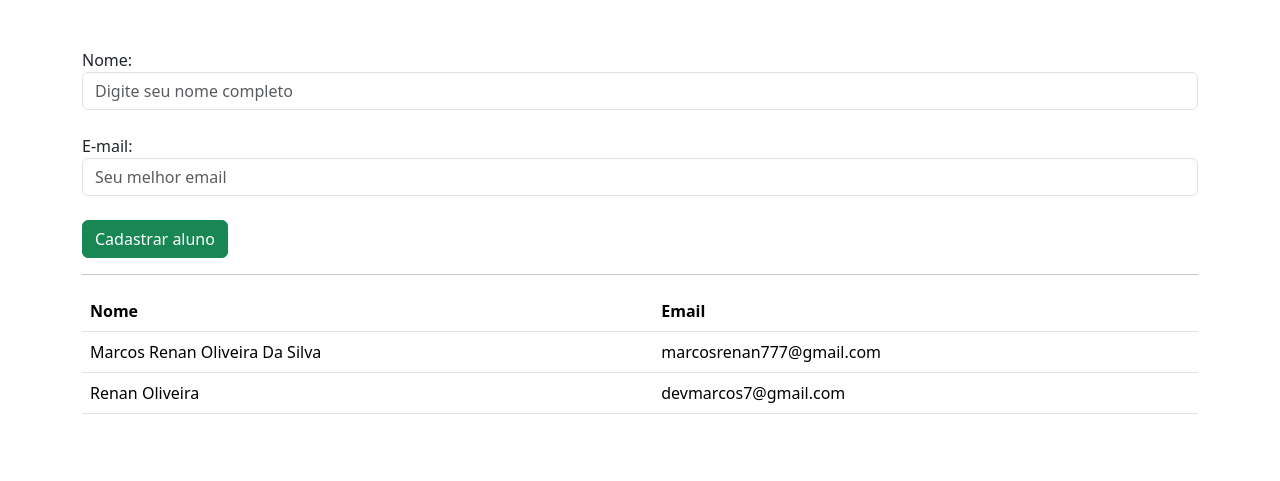
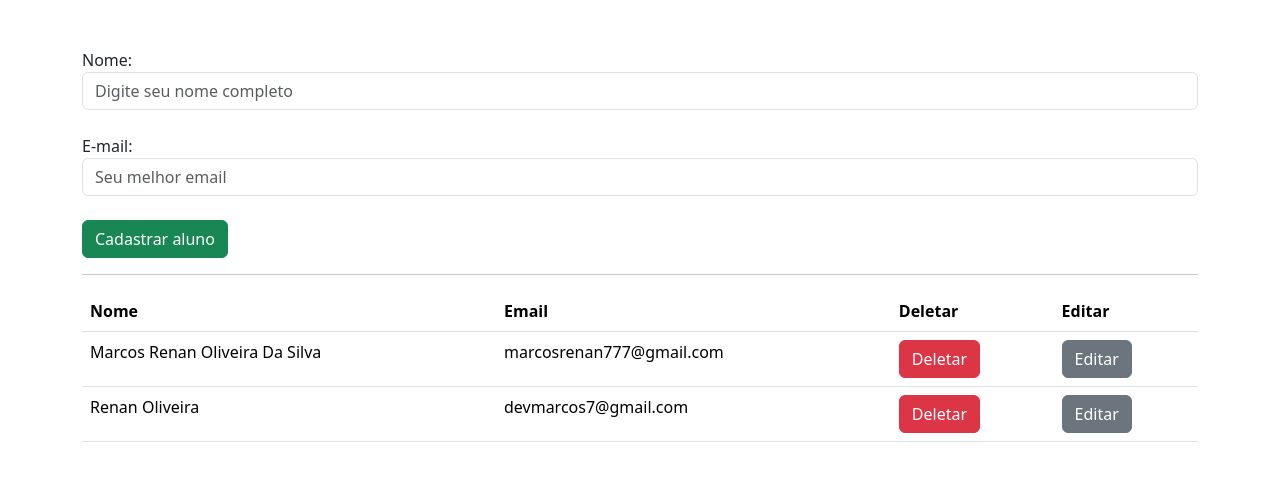
Before and after one commit to marcos-renan/crud_django, a Django app: page /criar_aluno/ in a window 1280 px wide. Shown: the top 481 px of the page. Run offline with Django 5.2, Linux system fonts and the light colour scheme; data comes from the database, SQL or seed files in the repository; both versions use the stored data as it was after the commit.

Commit message:
deletar cadastro concluido

```diff
--- a/alunos/templates/criar_aluno.html
+++ b/alunos/templates/criar_aluno.html
@@ -33,6 +33,8 @@
           <tr>
             <th scope="col">Nome</th>
             <th scope="col">Email</th>
+            <th scope="col">Deletar</th>
+            <th scope="col">Editar</th>
           </tr>
         </thead>
         <tbody>
@@ -41,6 +43,8 @@
           <tr>
             <td>{{aluno.nome}}</td>
             <td>{{aluno.email}}</td>
+            <td><a href="{% url 'deletar_aluno' aluno.id %}" class="btn btn-danger">Deletar</a></td>
+            <td><a href="" class="btn btn-secondary">Editar</a></td>
           </tr>
           {% endfor %}
         </tbody>
--- a/alunos/urls.py
+++ b/alunos/urls.py
@@ -3,5 +3,6 @@ from . import views
 
 #url para pagina de criação do cadastro do aluno
 urlpatterns = [
-    path('criar_aluno/', views.criar_aluno, name="criar_aluno")
+    path('criar_aluno/', views.criar_aluno, name="criar_aluno"),
+    path('deletar_aluno/<int:id>', views.deletar_aluno, name="deletar_aluno")
 ]
--- a/alunos/views.py
+++ b/alunos/views.py
@@ -1,4 +1,4 @@
-from django.shortcuts import render, redirect
+from django.shortcuts import render, redirect, get_object_or_404
 from .models import Aluno
 
 # Create your views here.
@@ -23,3 +23,8 @@ def criar_aluno(request):
         aluno.save()
         #redirecione para a pagina inicial
         return redirect('criar_aluno')
+
+def deletar_aluno(request, id):
+    aluno = get_object_or_404(Aluno, id=id)
+    aluno.delete()
+    return redirect('criar_aluno')
```
Also changed, not shown: db.sqlite3.
